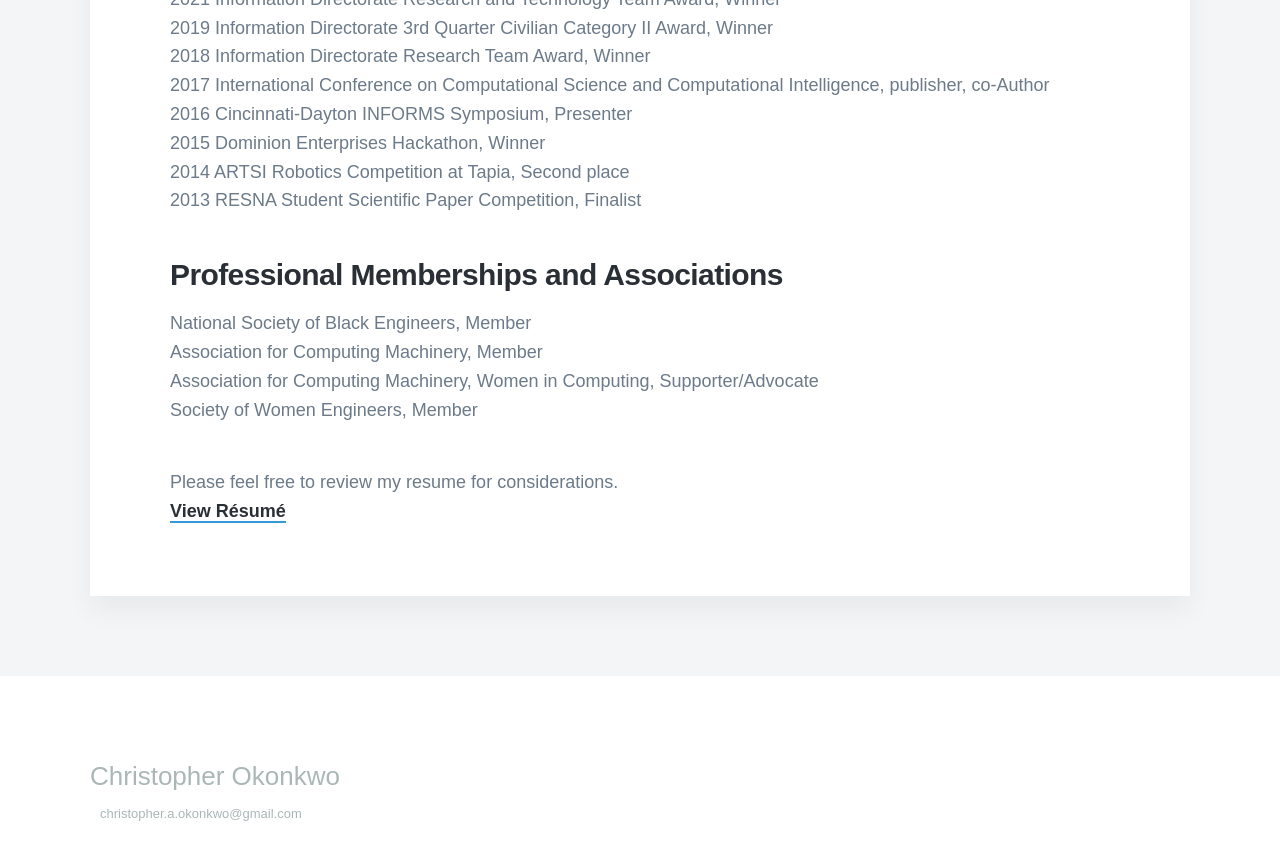
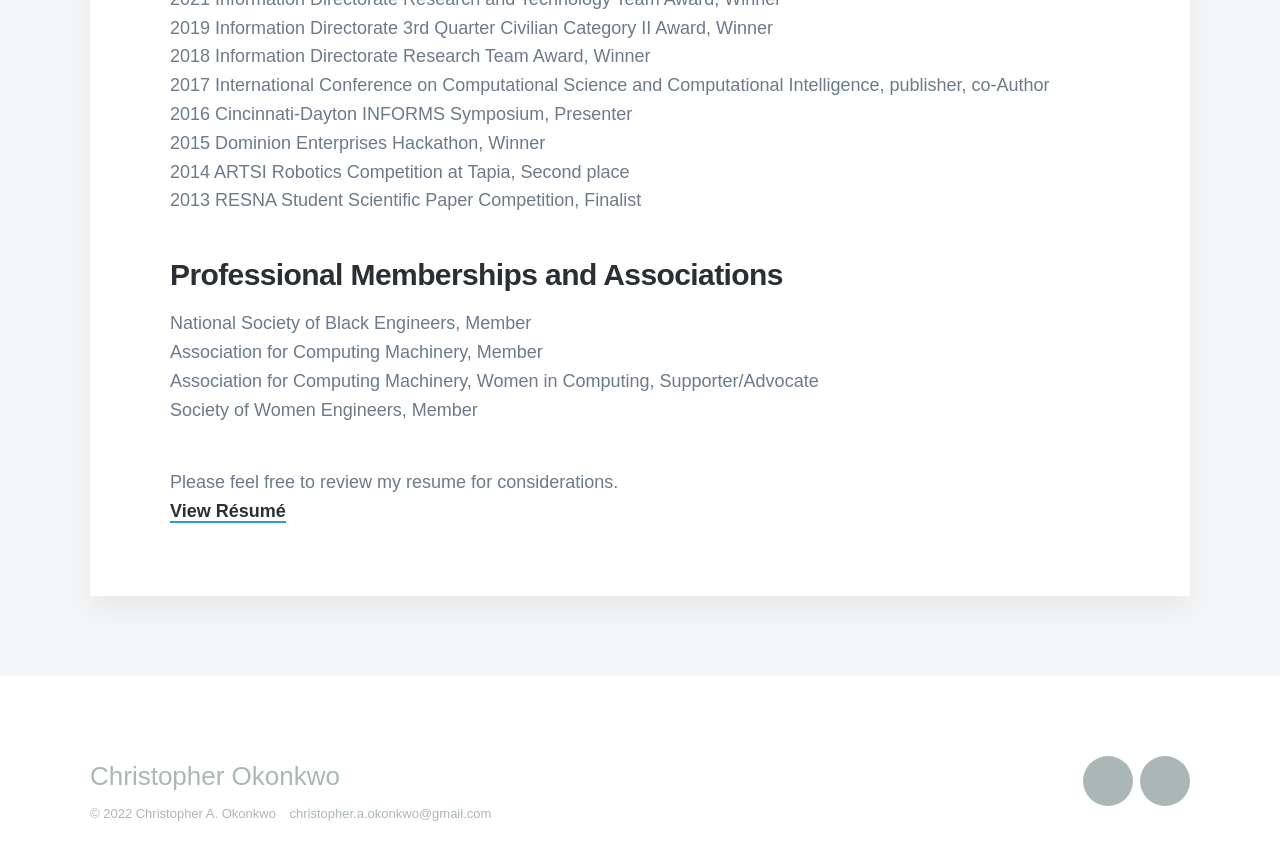
Before and after one commit to crisokonkwo/crisokonkwo.github.io, a Jekyll site: the page built from _pages/about.md, in a window 1280 px wide and 900 px high, scrolled down 1392 px. Shown: the top 860 px of the window. Built offline with Jekyll 4.4.1, drawn with Linux system fonts in a browser that asks for light colours; nearby versions of some CDN libraries; some web fonts are replaced.

Commit message:
Update footer.html

```diff
--- a/_includes/footer.html
+++ b/_includes/footer.html
@@ -3,11 +3,11 @@
 	<div class="wrap">
 		<p class="footer__text" style="font-size: 26px">{{ site.data.settings.footer_settings.footer_tagline }}</p>
 		<div class="footer__copyright">
+			<span>© {{'now' | date: "%Y" }} {{ site.data.settings.basic_settings.site_title }}</span>
 			<a href="mailto:christopher.a.okonkwo@gmail.com">christopher.a.okonkwo@gmail.com</a>
 		</div>
-		<ul class="socials">
 
-		</ul>
+		{% include socials.html %}
 	</div>
 
 </footer>
```
